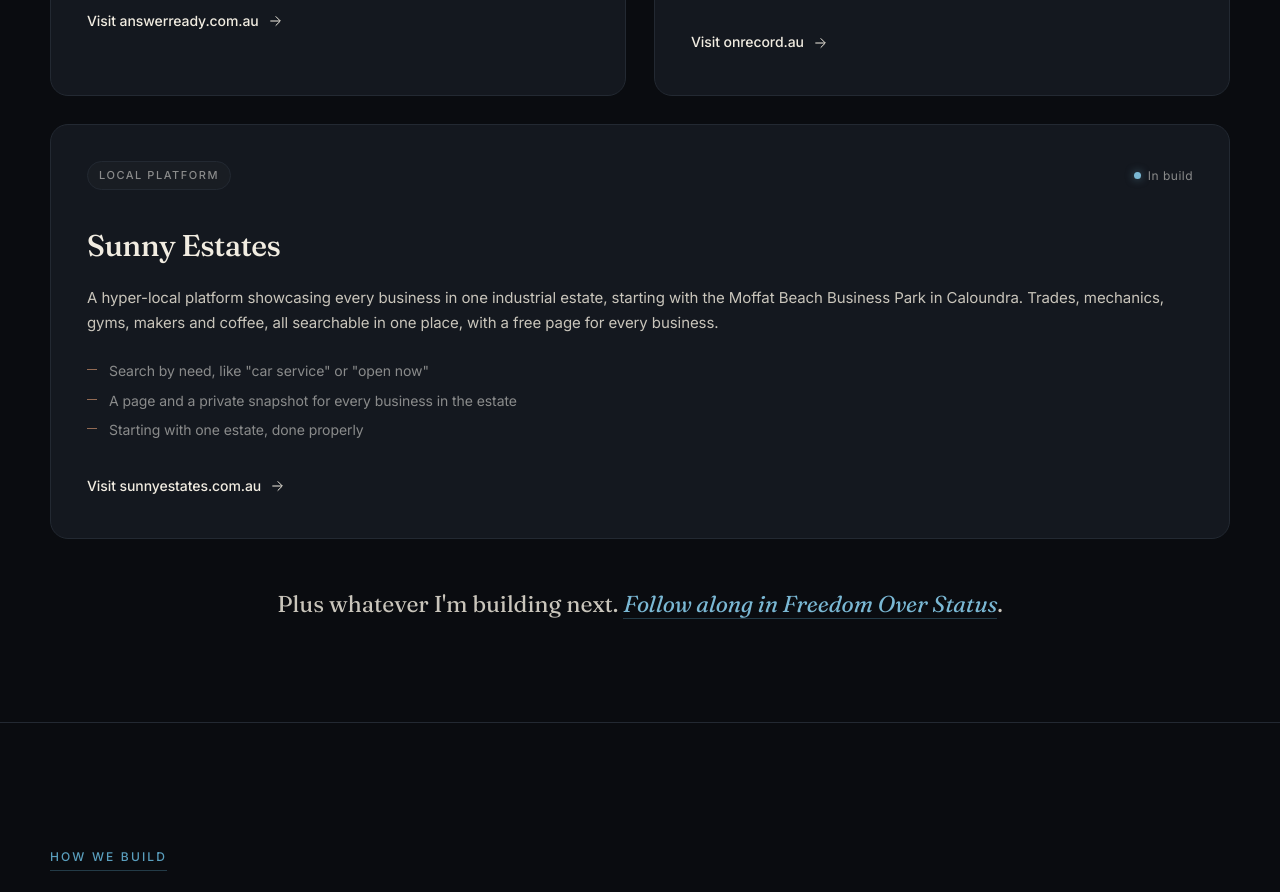
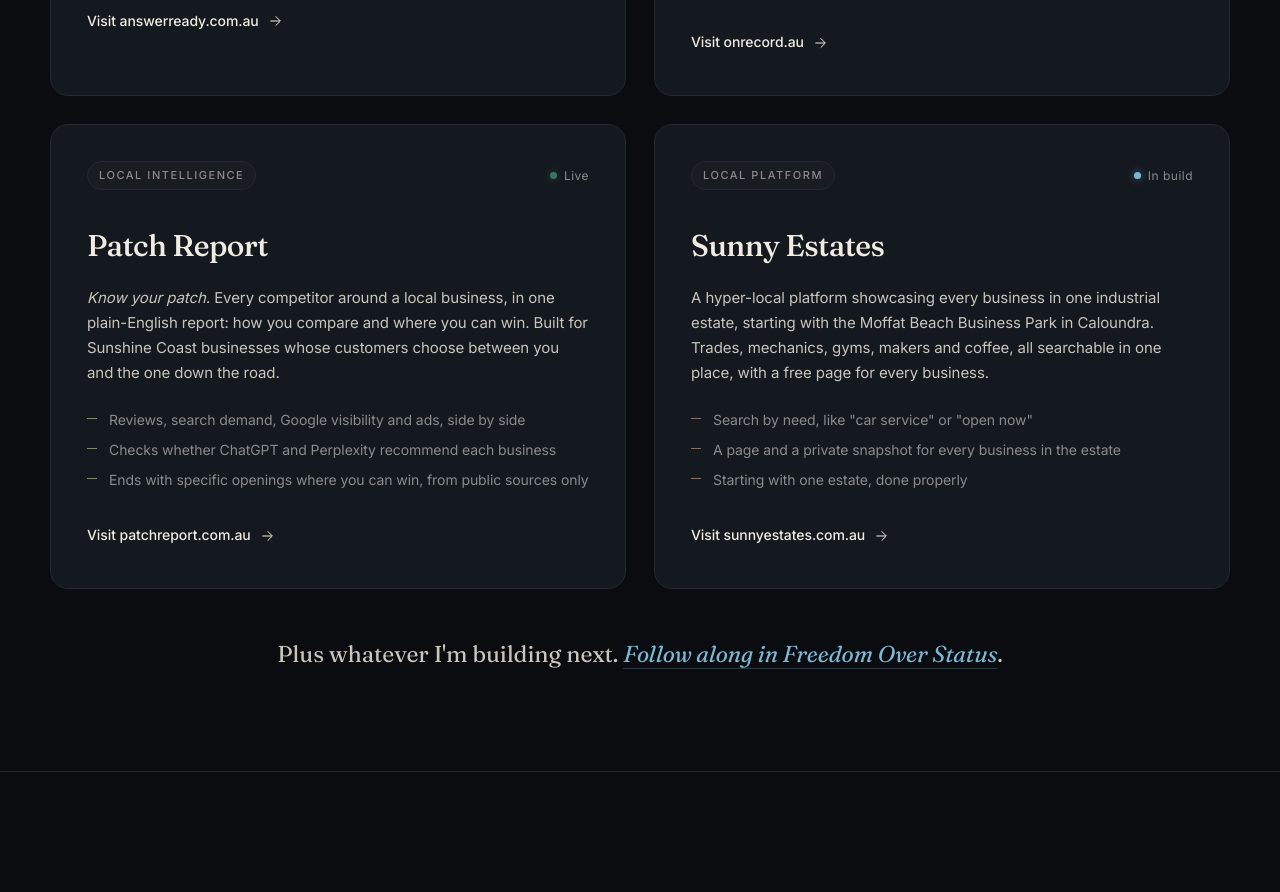
Before and after one commit to HeXTalent2025/hextalent-site, a plain HTML site: page index.html in a window 1280 px wide. Shown: the part 6388-7280 px from the top of the page. Drawn offline with Linux system fonts and the light colour scheme.

Commit message:
Add Patch Report to AI products
Co-Authored-By: Claude Opus 5.5 <noreply@anthropic.com>
Claude-Session: https://claude.ai/code/session_018ubH4nMiB44wLgKEXmaNiq

```diff
--- a/index.html
+++ b/index.html
@@ -81,6 +81,7 @@
       { "@type": "Organization", "name": "Sunny Home", "url": "https://sunnyhome.com.au/" },
       { "@type": "Organization", "name": "Answer Ready", "url": "https://answerready.com.au/" },
       { "@type": "Organization", "name": "On Record", "url": "https://www.onrecord.au/" },
+      { "@type": "Organization", "name": "Patch Report", "url": "https://www.patchreport.com.au/" },
       { "@type": "Organization", "name": "Sunny Estates", "url": "https://www.sunnyestates.com.au/" }
     ]
   }
@@ -425,7 +426,28 @@
             <div class="card__glow" aria-hidden="true"></div>
           </article>
 
-          <article class="card" data-accent="sunny-estates" data-anim="fade-up">
+          <article class="card" data-accent="patch-report" data-anim="fade-up">
+            <div class="card__top">
+              <span class="card__tag">Local intelligence</span>
+              <span class="card__status"><span class="dot" aria-hidden="true"></span>Live</span>
+            </div>
+            <h3 class="card__title">Patch Report</h3>
+            <p class="card__desc">
+              <em>Know your patch.</em> Every competitor around a local business, in one plain-English report: how you compare and where you can win. Built for Sunshine Coast businesses whose customers choose between you and the one down the road.
+            </p>
+            <ul class="card__features">
+              <li>Reviews, search demand, Google visibility and ads, side by side</li>
+              <li>Checks whether ChatGPT and Perplexity recommend each business</li>
+              <li>Ends with specific openings where you can win, from public sources only</li>
+            </ul>
+            <a class="card__link" href="https://www.patchreport.com.au" target="_blank" rel="noopener">
+              <span>Visit patchreport.com.au</span>
+              <svg viewBox="0 0 24 24" fill="none" stroke="currentColor" stroke-width="1.5" aria-hidden="true"><path d="M5 12h14M13 5l7 7-7 7"/></svg>
+            </a>
+            <div class="card__glow" aria-hidden="true"></div>
+          </article>
+
+          <article class="card" data-accent="sunny-estates" data-anim="fade-up" data-delay="100">
             <div class="card__top">
               <span class="card__tag">Local platform</span>
               <span class="card__status"><span class="dot dot--build" aria-hidden="true"></span>In build</span>
--- a/styles.css
+++ b/styles.css
@@ -37,6 +37,7 @@
   --c-answer: #7fc4b0;
   --c-estates: #c98f6b;
   --c-onrecord: #d98ca8;
+  --c-patch: #a9c46a;
 
   /* Status dots */
   --dot-live: #5dd39e;
@@ -854,6 +855,7 @@ button:focus-visible {
 .card[data-accent="answer-ready"] .card__glow { background: radial-gradient(circle, var(--c-answer), transparent 60%); }
 .card[data-accent="sunny-estates"] .card__glow { background: radial-gradient(circle, var(--c-estates), transparent 60%); }
 .card[data-accent="on-record"] .card__glow { background: radial-gradient(circle, var(--c-onrecord), transparent 60%); }
+.card[data-accent="patch-report"] .card__glow { background: radial-gradient(circle, var(--c-patch), transparent 60%); }
 
 .card__top {
   display: flex;
@@ -948,6 +950,7 @@ button:focus-visible {
 .card[data-accent="answer-ready"] .card__title::after { background: var(--c-answer); }
 .card[data-accent="sunny-estates"] .card__title::after { background: var(--c-estates); }
 .card[data-accent="on-record"] .card__title::after { background: var(--c-onrecord); }
+.card[data-accent="patch-report"] .card__title::after { background: var(--c-patch); }
 
 .card:hover .card__title::after {
   transform: scaleX(1);
@@ -999,6 +1002,7 @@ button:focus-visible {
 .card[data-accent="answer-ready"] .card__features li::before { background: var(--c-answer); opacity: 0.7; }
 .card[data-accent="sunny-estates"] .card__features li::before { background: var(--c-estates); opacity: 0.7; }
 .card[data-accent="on-record"] .card__features li::before { background: var(--c-onrecord); opacity: 0.7; }
+.card[data-accent="patch-report"] .card__features li::before { background: var(--c-patch); opacity: 0.7; }
 
 .card__features strong {
   color: var(--text-soft);
```
